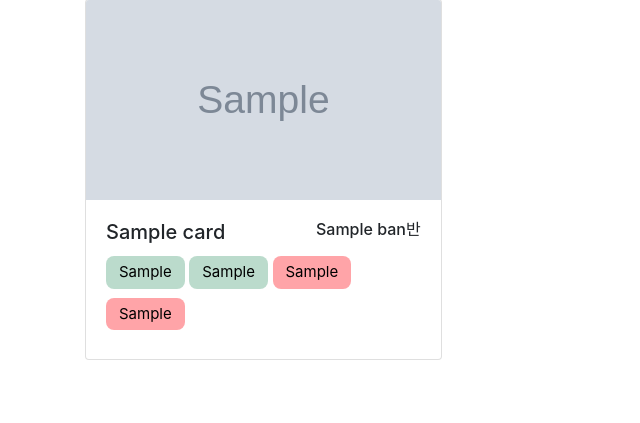
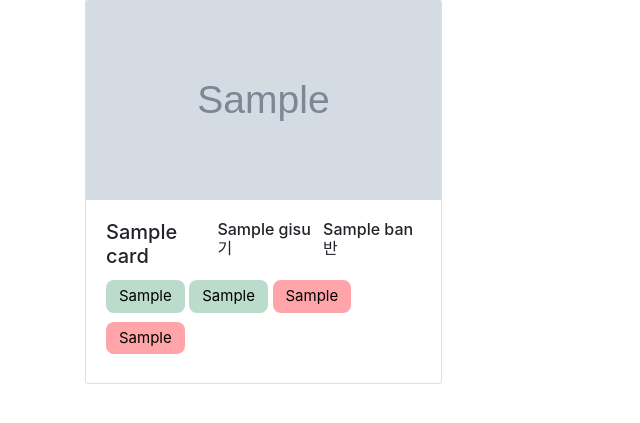
Before and after one commit to kimseungdeok/prosandcons, a Flask app: template templates/users.j2 in a window 1280 px wide. Shown: the part 237-660 px from the top of the page, without its empty margins (0-640 px from the left). Run offline with Flask 2, Linux system fonts and the light colour scheme; the template is opened without the code that fills it: most values are stand-ins (such as "Sample title", 1, 10 or a date in 2020); grey boxes marked "Sample" are stand-in pictures.

Commit message:
feat : 기수 추가

```diff
--- a/templates/users.j2
+++ b/templates/users.j2
@@ -27,6 +27,14 @@
               flex-direction: row;
               justify-content: space-between;
               background-color: white;
+            }
+            .gisuBan{
+              display : flex;
+              flex-direction: row;
+
+            }
+            .gisu{
+              padding-right:5px;
             }
             .card img{
               width: 100%;
@@ -128,8 +136,10 @@
                   <div class="card-body">
                     <div class="card-top">
                       <h5 class="card-title">{{card.name}}</h5>
-                      <!-- 반 적용 -->
-                      <h6 class="ban">{{card.ban}}반</h6>
+                      <div class="gisuBan">
+                        <h6 class="gisu">{{card.gisu}}기</h6>
+                        <h6 class="ban">{{card.ban}}반</h6>
+                      </div>
                     </div>
 
                     <p class="card-text">
```
